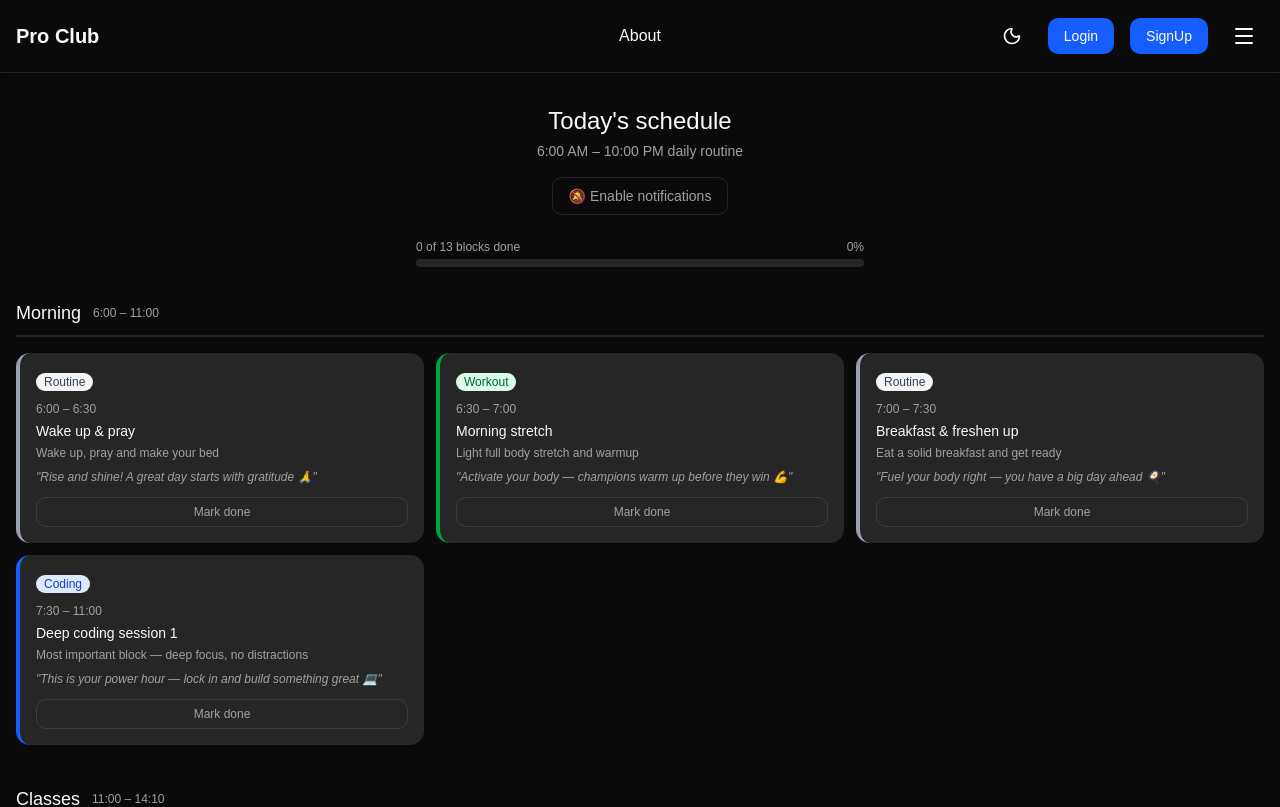
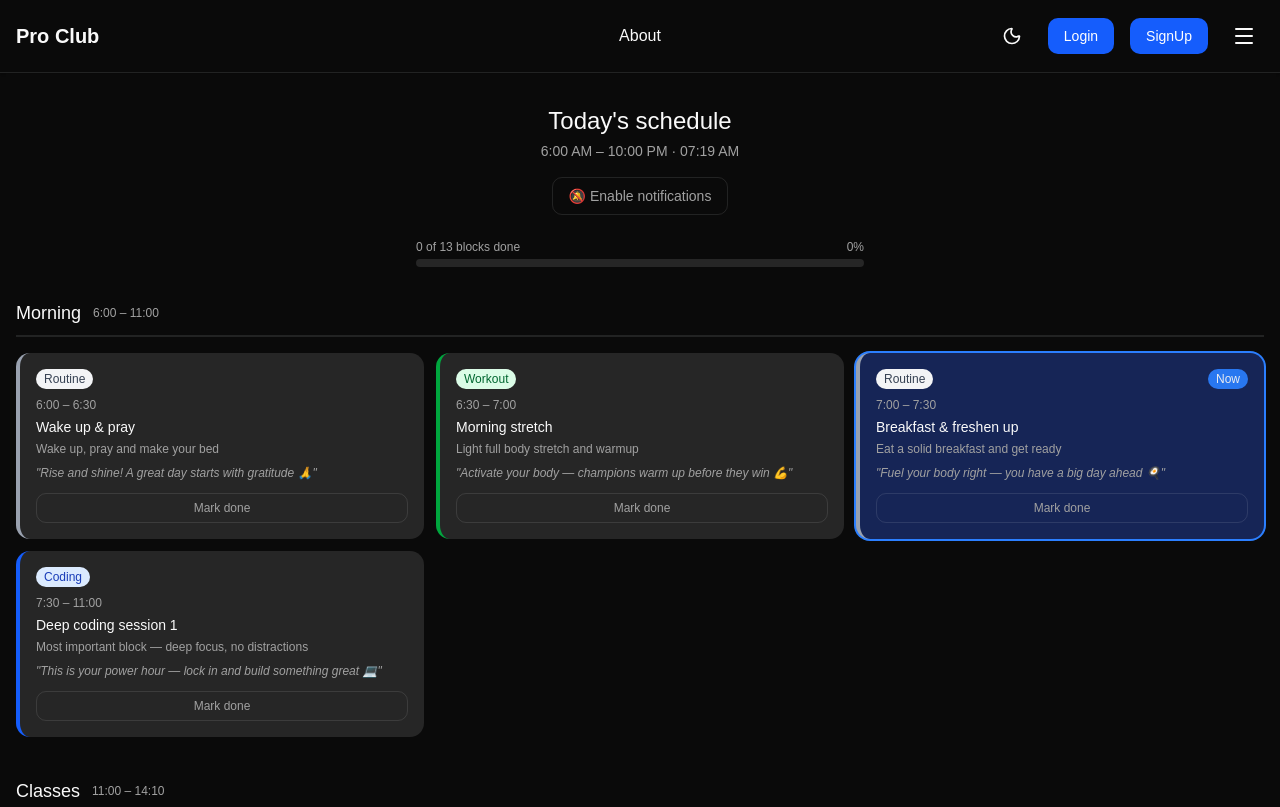
Before and after one commit to rachel4633/ProCLUB, a React (Vite) app: page / in a window 1280 px wide. Shown: the top 807 px of the page. Built offline with nearby package versions, Linux system fonts and the light colour scheme.

Commit message:
fixed notifications, highlight and localStorage

```diff
--- a/src/components/ui/Schedule.tsx
+++ b/src/components/ui/Schedule.tsx
@@ -2,15 +2,21 @@ import { useState, useEffect } from 'react';
 
 interface Block {
   time: string;
-  title: string;
+  title: string;  //This part acts as the blue print listing the type,desc etc of everything in the schedule
   desc: string;
   type: 'routine' | 'workout' | 'coding' | 'class' | 'break' | 'football' | 'sleep';
+  // this part tells react what exactly we are working on if we input something different it will complain
   notifyAt: string; // 24hr format "07:30"
+  startHour: number;   // the exact hour the block starts as a number e.g 7
+  startMinute: number; // the exact minute the block starts as a number e.g 30
+  endHour: number;     // the exact hour the block ends as a number e.g 11
+  endMinute: number;   // the exact minute the block ends as a number e.g 0
+  // we added these 4 so we can do exact time math to know which block is happening RIGHT NOW
   motivation: string;
 }
 
 interface Section {
-  section: string;
+  section: string; // interface section is the same but holds name,range and list of blocks it tells typescript what a block looks like string etc
   timeRange: string;
   blocks: Block[];
 }
@@ -24,49 +30,53 @@ const typeStyles: Record<string, { border: string; badge: string; badgeText: str
   football: { border: 'border-l-orange-500', badge: 'bg-orange-100', badgeText: 'text-orange-800', label: 'Football' },
   sleep:    { border: 'border-l-indigo-600', badge: 'bg-indigo-100', badgeText: 'text-indigo-800', label: 'Sleep'    },
 };
+// this part acts as a color legend on a map - coding is blue football is orange sleep is indigo
+// instead of writing colors everywhere you just say typeStyles[block.type] and it grabs colors automatically
 
 const sections: Section[] = [
   {
     section: "Morning",
     timeRange: "6:00 – 11:00",
     blocks: [
-      { time: "6:00 – 6:30", title: "Wake up & pray", desc: "Wake up, pray and make your bed", type: "routine", notifyAt: "06:00", motivation: "Rise and shine! A great day starts with gratitude 🙏" },
-      { time: "6:30 – 7:00", title: "Morning stretch", desc: "Light full body stretch and warmup", type: "workout", notifyAt: "06:30", motivation: "Activate your body — champions warm up before they win 💪" },
-      { time: "7:00 – 7:30", title: "Breakfast & freshen up", desc: "Eat a solid breakfast and get ready", type: "routine", notifyAt: "07:00", motivation: "Fuel your body right — you have a big day ahead 🍳" },
-      { time: "7:30 – 11:00", title: "Deep coding session 1", desc: "Most important block — deep focus, no distractions", type: "coding", notifyAt: "07:30", motivation: "This is your power hour — lock in and build something great 💻" },
+      { time: "6:00 – 6:30", title: "Wake up & pray", desc: "Wake up, pray and make your bed", type: "routine", notifyAt: "06:00", startHour: 6, startMinute: 0, endHour: 6, endMinute: 30, motivation: "Rise and shine! A great day starts with gratitude 🙏" },
+      { time: "6:30 – 7:00", title: "Morning stretch", desc: "Light full body stretch and warmup", type: "workout", notifyAt: "06:30", startHour: 6, startMinute: 30, endHour: 7, endMinute: 0, motivation: "Activate your body — champions warm up before they win 💪" },
+      { time: "7:00 – 7:30", title: "Breakfast & freshen up", desc: "Eat a solid breakfast and get ready", type: "routine", notifyAt: "07:00", startHour: 7, startMinute: 0, endHour: 7, endMinute: 30, motivation: "Fuel your body right — you have a big day ahead 🍳" },
+      { time: "7:30 – 11:00", title: "Deep coding session 1", desc: "Most important block — deep focus, no distractions", type: "coding", notifyAt: "07:30", startHour: 7, startMinute: 30, endHour: 11, endMinute: 0, motivation: "This is your power hour — lock in and build something great 💻" },
     ],
   },
   {
     section: "Classes",
     timeRange: "11:00 – 14:10",
     blocks: [
-      { time: "11:00 – 14:10", title: "Class time", desc: "Attend all classes — stay focused and take notes", type: "class", notifyAt: "11:00", motivation: "Stay sharp in class — every lesson is an investment 📚" },
+      { time: "11:00 – 14:10", title: "Class time", desc: "Attend all classes — stay focused and take notes", type: "class", notifyAt: "11:00", startHour: 11, startMinute: 0, endHour: 14, endMinute: 10, motivation: "Stay sharp in class — every lesson is an investment 📚" },
     ],
   },
   {
     section: "Afternoon",
     timeRange: "14:10 – 17:30",
     blocks: [
-      { time: "14:10 – 16:00", title: "Rest & lunch", desc: "Eat lunch, rest and recharge after classes", type: "break", notifyAt: "14:10", motivation: "Rest is productive — recharge so you can finish strong 🍽️" },
-      { time: "16:00 – 17:30", title: "Deep coding session 2", desc: "Continue from morning or work on projects", type: "coding", notifyAt: "16:00", motivation: "Second wind! Keep building — progress over perfection 🚀" },
+      { time: "14:10 – 16:00", title: "Rest & lunch", desc: "Eat lunch, rest and recharge after classes", type: "break", notifyAt: "14:10", startHour: 14, startMinute: 10, endHour: 16, endMinute: 0, motivation: "Rest is productive — recharge so you can finish strong 🍽️" },
+      { time: "16:00 – 17:30", title: "Deep coding session 2", desc: "Continue from morning or work on projects", type: "coding", notifyAt: "16:00", startHour: 16, startMinute: 0, endHour: 17, endMinute: 30, motivation: "Second wind! Keep building — progress over perfection 🚀" },
     ],
   },
   {
     section: "Evening",
     timeRange: "17:30 – 22:00",
     blocks: [
-      { time: "17:30 – 18:30", title: "Football training", desc: "Indoor football — drills, ball work and fitness", type: "football", notifyAt: "17:30", motivation: "Hit the pitch! Every touch makes you better ⚽" },
-      { time: "18:30 – 19:00", title: "Shower & recover", desc: "Freshen up and let your body start recovering", type: "break", notifyAt: "18:30", motivation: "Recovery is part of the grind — take care of your body 🚿" },
-      { time: "19:00 – 20:30", title: "Project work & learning", desc: "Work on personal projects or watch learning videos", type: "coding", notifyAt: "19:00", motivation: "Build something the world will use one day 🌍" },
-      { time: "20:30 – 21:30", title: "Light coding tasks", desc: "Small tasks, code review and wrap up", type: "coding", notifyAt: "20:30", motivation: "Finish strong — small wins compound into big results ✅" },
-      { time: "21:30 – 22:00", title: "Plan tomorrow & journal", desc: "Write tomorrow's plan and reflect on today", type: "routine", notifyAt: "21:30", motivation: "Reflect, plan and be proud of what you did today 📓" },
-      { time: "22:00", title: "Sleep", desc: "Rest well — consistency is built through good recovery", type: "sleep", notifyAt: "22:00", motivation: "You earned this rest. See you at 6AM champion 😴" },
+      { time: "17:30 – 18:30", title: "Football training", desc: "Indoor football — drills, ball work and fitness", type: "football", notifyAt: "17:30", startHour: 17, startMinute: 30, endHour: 18, endMinute: 30, motivation: "Hit the pitch! Every touch makes you better ⚽" },
+      { time: "18:30 – 19:00", title: "Shower & recover", desc: "Freshen up and let your body start recovering", type: "break", notifyAt: "18:30", startHour: 18, startMinute: 30, endHour: 19, endMinute: 0, motivation: "Recovery is part of the grind — take care of your body 🚿" },
+      { time: "19:00 – 20:30", title: "Project work & learning", desc: "Work on personal projects or watch learning videos", type: "coding", notifyAt: "19:00", startHour: 19, startMinute: 0, endHour: 20, endMinute: 30, motivation: "Build something the world will use one day 🌍" },
+      { time: "20:30 – 21:30", title: "Light coding tasks", desc: "Small tasks, code review and wrap up", type: "coding", notifyAt: "20:30", startHour: 20, startMinute: 30, endHour: 21, endMinute: 30, motivation: "Finish strong — small wins compound into big results ✅" },
+      { time: "21:30 – 22:00", title: "Plan tomorrow & journal", desc: "Write tomorrow's plan and reflect on today", type: "routine", notifyAt: "21:30", startHour: 21, startMinute: 30, endHour: 22, endMinute: 0, motivation: "Reflect, plan and be proud of what you did today 📓" },
+      { time: "22:00", title: "Sleep", desc: "Rest well — consistency is built through good recovery", type: "sleep", notifyAt: "22:00", startHour: 22, startMinute: 0, endHour: 23, endMinute: 59, motivation: "You earned this rest. See you at 6AM champion 😴" },
     ],
   },
 ];
+// this is just your actual schedule written as data like a spreadsheet in code. No logic just information
 
 const STORAGE_KEY = 'schedule_done';
 const DATE_KEY = 'schedule_date';
+const NOTIF_KEY = 'notif_enabled'; // new key to remember if notifications were already enabled
 
 const getGridClass = (count: number) => {
   if (count === 1) return 'grid grid-cols-1';
@@ -75,52 +85,101 @@ const getGridClass = (count: number) => {
   return 'grid grid-cols-1 sm:grid-cols-2 lg:grid-cols-3';
 };
 
+// this function checks if a block is happening RIGHT NOW
+// it converts everything to total minutes and checks if now falls between start and end
+// e.g if its 8:00am = 480 minutes and block starts at 7:30 = 450 and ends at 11:00 = 660
+// 480 is between 450 and 660 so this block IS current
+const isCurrentBlock = (block: Block) => {
+  const now = new Date();
+  const currentMinutes = now.getHours() * 60 + now.getMinutes(); // e.g 8:15 = 495 minutes
+  const startMinutes = block.startHour * 60 + block.startMinute; // e.g 7:30 = 450 minutes
+  const endMinutes = block.endHour * 60 + block.endMinute;       // e.g 11:00 = 660 minutes
+  return currentMinutes >= startMinutes && currentMinutes < endMinutes;
+  // returns true if now is between start and end — like checking if you are inside a building
+};
+
 const Schedule = () => {
   const [done, setDone] = useState<string[]>([]);
   const [notifEnabled, setNotifEnabled] = useState(false);
 
+  // new memory box that holds the current time and updates every minute
+  // this is what makes the "Now" highlight move automatically as time passes
+  const [currentTime, setCurrentTime] = useState(new Date());
+
+  // this runs once when page loads and then every 60 seconds updates the time
+  // without this the highlight would never move — it would be stuck on the time you opened the app
+  useEffect(() => {
+    const interval = setInterval(() => {
+      setCurrentTime(new Date()); // update current time every 60 seconds
+    }, 60000); // 60000 milliseconds = 1 minute
+    return () => clearInterval(interval);
+    // the return part is like a cleanup crew — when you leave the page it stops the timer
+    // without this the timer would keep running forever even after you leave the page
+  }, []);
+
   // Load from localStorage and reset at midnight
-  useEffect(() => {
+  useEffect(() => { // this runs ONCE when page first loads
     const today = new Date().toDateString();
-    const savedDate = localStorage.getItem(DATE_KEY);
+    const savedDate = localStorage.getItem(DATE_KEY); // same-day restore your ticks
     const savedDone = localStorage.getItem(STORAGE_KEY);
+    const savedNotif = localStorage.getItem(NOTIF_KEY); // check if notifications were already enabled before
+    // this part loads saved data
 
     if (savedDate === today && savedDone) {
       // Same day — restore completed blocks
       setDone(JSON.parse(savedDone));
     } else {
       // New day — reset everything
-      localStorage.setItem(DATE_KEY, today);
+      localStorage.setItem(DATE_KEY, today); // this ensures even after a refresh whatever was written stays there
       localStorage.setItem(STORAGE_KEY, JSON.stringify([]));
-      setDone([]);
+      setDone([]); // runs once when page loads
     }
-  }, []);
+
+    // if notifications were already enabled before — restore that state without asking again
+    // Notification.permission === 'granted' double checks the browser still allows it
+    if (savedNotif === 'true' && Notification.permission === 'granted') {
+      setNotifEnabled(true);
+      scheduleNotifications(); // reschedule all notifications for today
+    }
+  }, []); // empty list means only on the first load
+  // steps
+  // 1. check if today's date matches what's saved
+  // 2. same day — restore your completed blocks
+  // 3. new day — wipe everything and start fresh
+  // 4. check if notifications were on — if yes restore them silently
 
   // Save to localStorage whenever done changes
-  useEffect(() => {
+  useEffect(() => { // runs EVERY TIME done changes
     localStorage.setItem(STORAGE_KEY, JSON.stringify(done));
-  }, [done]);
+    // the JSON.stringify part changes the arrays and objects to text since localStorage only understands text
+  }, [done]); // watches done specifically
 
   // Request notification permission
   const enableNotifications = async () => {
+    // the await and async means wait for this to finish before moving on — the permission popup will appear
     const permission = await Notification.requestPermission();
     if (permission === 'granted') {
       setNotifEnabled(true);
+      localStorage.setItem(NOTIF_KEY, 'true'); // save that notifications are enabled so we dont ask again
       scheduleNotifications();
-    }
+    } // this will ask your phone or browser "can we send notifications?"
   };
 
   // Schedule all notifications
   const scheduleNotifications = () => {
     const allBlocks = sections.flatMap(s => s.blocks);
+    // flatMap is like taking multiple boxes of blocks and pouring them all into ONE big box
+    // it combines all blocks from all sections into one flat list
     const now = new Date();
 
     allBlocks.forEach((block) => {
-      const [hour, minute] = block.notifyAt.split(':').map(Number);
+      // we now use startHour and startMinute directly instead of splitting a string
+      // this is more reliable and avoids any string parsing errors
       const notifyTime = new Date();
-      notifyTime.setHours(hour, minute, 0, 0);
-
+      notifyTime.setHours(block.startHour, block.startMinute, 0, 0);
       const delay = notifyTime.getTime() - now.getTime();
+      // setTimeout is like an alarm — "after X milliseconds do this thing"
+      // if delay > 0 make sure we set alarm for future times — don't set an alarm for something that already passed!
 
       if (delay > 0) {
         setTimeout(() => {
@@ -132,27 +191,40 @@ const Schedule = () => {
       }
     });
   };
+  // this part loops through every block and sets a countdown timer like setting multiple alarms
+  // when the time arrives it fires a notification with the title and motivational message
 
   const toggleDone = (key: string) => {
     setDone(prev =>
-      prev.includes(key) ? prev.filter(d => d !== key) : [...prev, key]
+      prev.includes(key) // checks if the key is already in the list
+        ? prev.filter(d => d !== key) // already done — untick — keeps everything EXCEPT the key
+        : [...prev, key] // not done — tick — copies the whole list and adds the new key at the end
+      // the ... spread operator is like photocopying a list then writing one more item at the bottom
     );
   };
 
   const totalBlocks = sections.reduce((acc, s) => acc + s.blocks.length, 0);
   const completed = done.length;
   const percent = Math.round((completed / totalBlocks) * 100);
+  // reduce is like a running total machine — it goes through each section and keeps adding up blocks
+  // acc is accumulator — the running total. s.blocks.length is how many blocks are in the current section
+  // the percentage part does the math to give you the percentage
 
   return (
     <div className="w-full px-4 py-8">
       <h2 className="text-2xl font-medium text-center mb-1">Today's schedule</h2>
-      <p className="text-sm text-center text-muted-foreground mb-4">6:00 AM – 10:00 PM daily routine</p>
+
+      {/* shows the current live time next to the title so you always know what time it is */}
+      <p className="text-sm text-center text-muted-foreground mb-4">
+        6:00 AM – 10:00 PM · {currentTime.toLocaleTimeString([], { hour: '2-digit', minute: '2-digit' })}
+      </p>
 
       {/* Notification button */}
       <div className="flex justify-center mb-6">
         <button
           onClick={enableNotifications}
-          className={`text-sm px-4 py-2 rounded-lg border transition-colors ${notifEnabled ? 'bg-green-100 text-green-800 border-green-300' : 'border-border text-muted-foreground hover:bg-muted'}`}
+          disabled={notifEnabled} // once enabled the button is disabled so you cant click it again
+          className={`text-sm px-4 py-2 rounded-lg border transition-colors ${notifEnabled ? 'bg-green-100 text-green-800 border-green-300 cursor-default' : 'border-border text-muted-foreground hover:bg-muted'}`}
         >
           {notifEnabled ? '🔔 Notifications on' : '🔕 Enable notifications'}
         </button>
@@ -166,13 +238,19 @@ const Schedule = () => {
         </div>
         <div className="w-full bg-muted rounded-full h-2">
           <div className="bg-green-500 h-2 rounded-full transition-all duration-500" style={{ width: `${percent}%` }} />
+          {/* the green bar just grows wider as percent increases like a loading bar filling up */}
+          {/* this div's width equals the percentage — as percent goes up the div gets wider. simple but effective */}
         </div>
       </div>
 
       {/* Sections */}
       <div className="flex flex-col gap-10">
         {sections.map((section) => (
+          // .map() is like a photocopier with a template — you give it a list and a design it makes one copy
+          // the map helps to not repeat the section part e.g morning, class, rest
           <div key={section.section} className="w-full">
+            {/* the unique name tag for each section */}
+            {/* the key prop is like a name tag on each copy — React needs it to know which copy is which */}
 
             <div className="flex items-center gap-3 mb-4 pb-2 border-b-2 border-border">
               <h3 className="text-lg font-medium text-foreground">{section.section}</h3>
@@ -184,14 +262,36 @@ const Schedule = () => {
                 const key = `${section.section}-${block.time}`;
                 const isDone = done.includes(key);
                 const style = typeStyles[block.type];
+                const isCurrent = isCurrentBlock(block);
+                // isCurrent is true if this block is happening right now
+                // we use currentTime state so it updates every minute automatically
 
                 return (
-                  <div key={key} className={`rounded-xl bg-secondary border-l-4 ${style.border} p-4 flex flex-col justify-between transition-opacity duration-300 ${isDone ? 'opacity-40' : 'opacity-100'}`}>
+                  <div
+                    key={key}
+                    className={`rounded-xl border-l-4 ${style.border} p-4 flex flex-col justify-between transition-all duration-300
+                      ${isDone
+                        ? 'opacity-40 bg-secondary'           // done blocks fade out
+                        : isCurrent
+                          ? 'bg-blue-50 dark:bg-blue-950 ring-2 ring-blue-500' // current block glows blue
+                          : 'bg-secondary'                    // normal blocks stay grey
+                      }`}
+                  >
+                    {/* the key gives unique name tag for each block */}
                     <div>
-                      <span className={`text-xs px-2 py-0.5 rounded-full font-medium ${style.badge} ${style.badgeText}`}>
-                        {style.label}
-                      </span>
-                      <p className="text-xs text-muted-foreground mt-2 mb-1">{block.time}</p>
+                      <div className="flex items-center justify-between mb-2">
+                        <span className={`text-xs px-2 py-0.5 rounded-full font-medium ${style.badge} ${style.badgeText}`}>
+                          {style.label}
+                        </span>
+                        {/* only show the NOW badge if this block is currently happening */}
+                        {isCurrent && (
+                          <span className="text-xs bg-blue-500 text-white px-2 py-0.5 rounded-full animate-pulse">
+                            Now
+                          </span>
+                          // animate-pulse makes the NOW badge blink so it catches your eye
+                        )}
+                      </div>
+                      <p className="text-xs text-muted-foreground mb-1">{block.time}</p>
                       <p className="font-medium text-foreground text-sm mb-1">{block.title}</p>
                       <p className="text-xs text-muted-foreground mb-2">{block.desc}</p>
                       <p className="text-xs italic text-muted-foreground">"{block.motivation}"</p>
```
